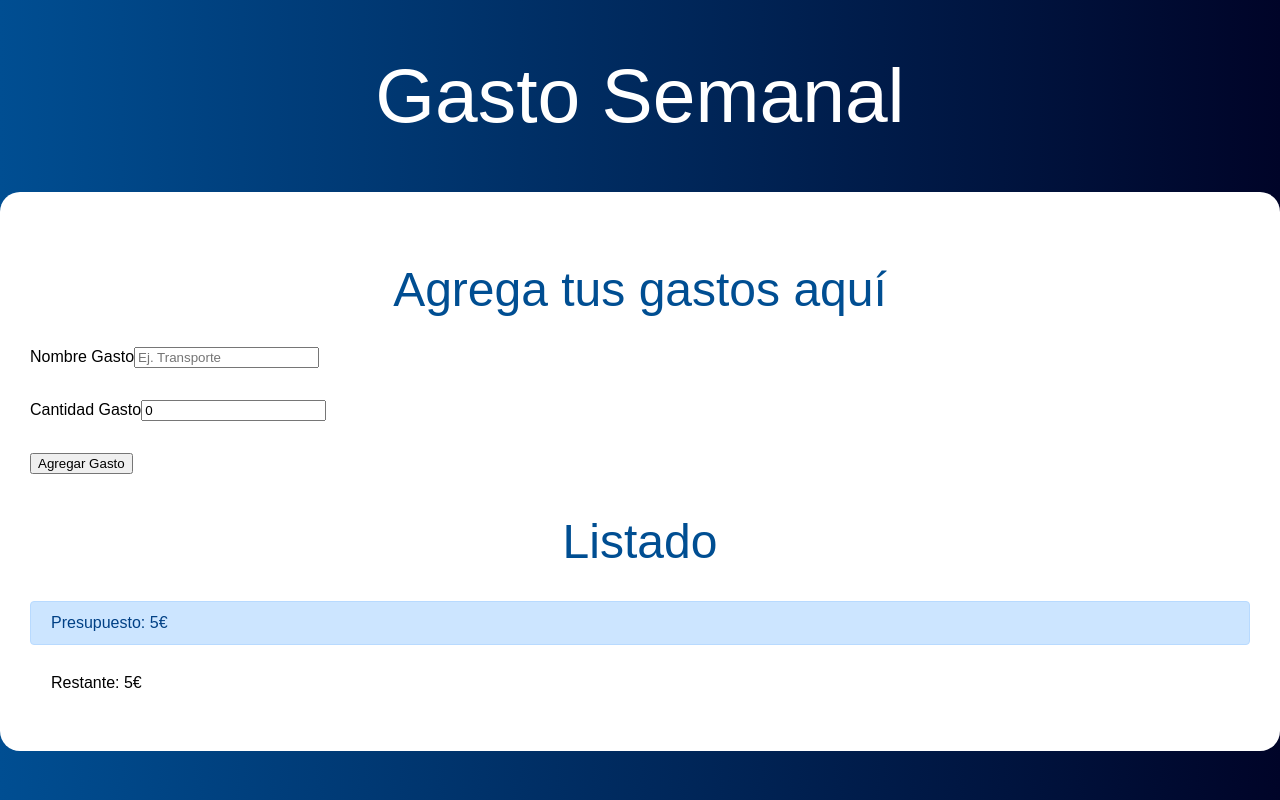
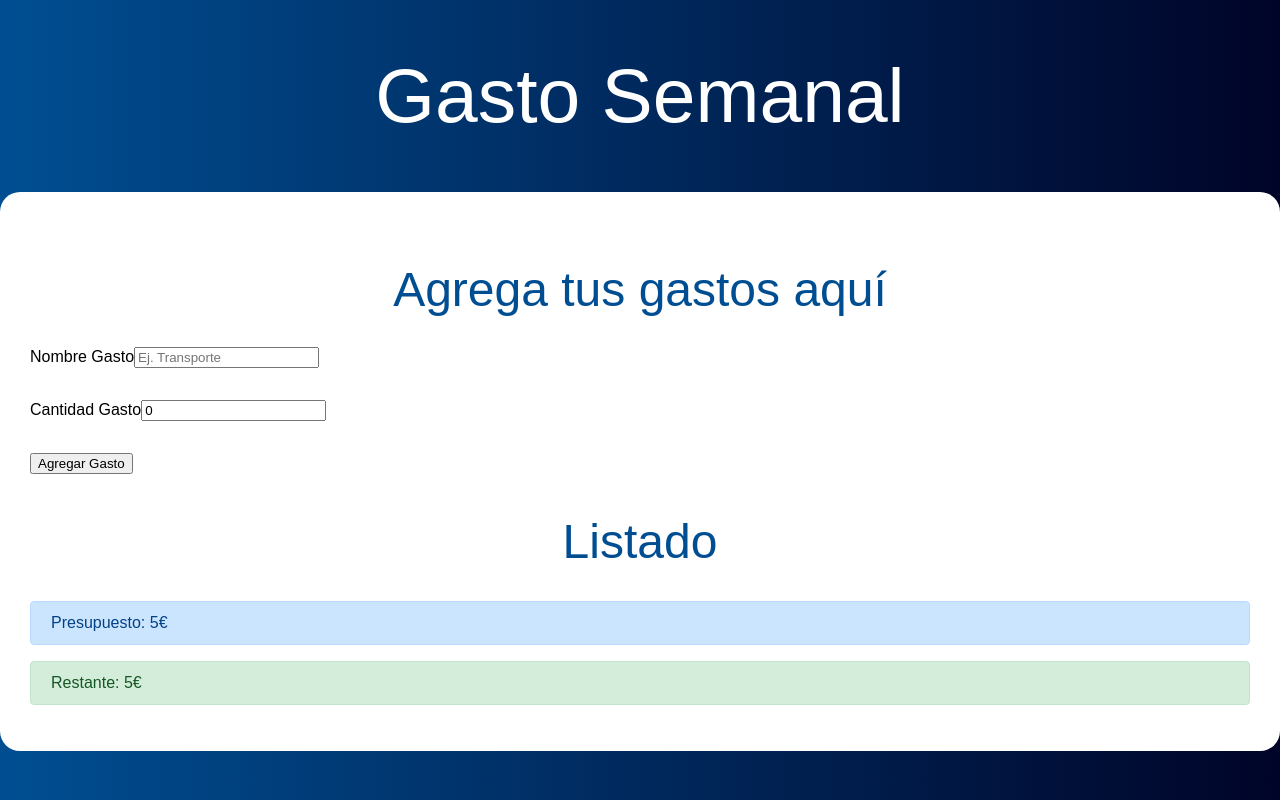
Before and after one commit to veganum/React-presupuesto, a React (Create React App) app: page / in a window 1280 px wide. Both pictures are taken after typing "5" into the empty fields and a click on the input "Definir Presupuesto". Built offline with nearby package versions, Linux system fonts and the light colour scheme; the HTML template or start-up script is replaced by a standard one.

Commit message:
Cambiando el color del restante conforme se agota el presupuesto creando un helper

```diff
--- a/src/App.js
+++ b/src/App.js
@@ -33,7 +33,7 @@
       guardarCrearGasto(false);
 
     }
-  }, [gasto]);
+  }, [gasto, creargasto, gastos, restante]);
 
 
 
--- a/src/components/ControlPresupuesto.js
+++ b/src/components/ControlPresupuesto.js
@@ -1,4 +1,5 @@
 import React, { Fragment } from 'react';
+import { revisarPresupuesto } from '../helpers';
 
 const ControlPresupuesto = ({ presupuesto, restante }) => {
     return (
@@ -6,7 +7,7 @@
             <div className="alert alert-primary">
                 Presupuesto: {presupuesto}€
             </div>
-            <div className="alert">
+            <div className={revisarPresupuesto(presupuesto, restante)}>
                 Restante: {restante}€
             </div>
         </Fragment>
--- /dev/null
+++ b/src/helpers.js
@@ -0,0 +1,14 @@
+//Helper
+export const revisarPresupuesto = (presupuesto, restante) => {
+    let clase;
+
+    if ((presupuesto / 4) > restante) {
+        clase = 'alert alert-danger';
+    } else if ((presupuesto / 2) > restante) {
+        clase = 'alert alert-warning';
+    } else {
+        clase = 'alert alert-success';
+    }
+
+    return clase;
+}
```
